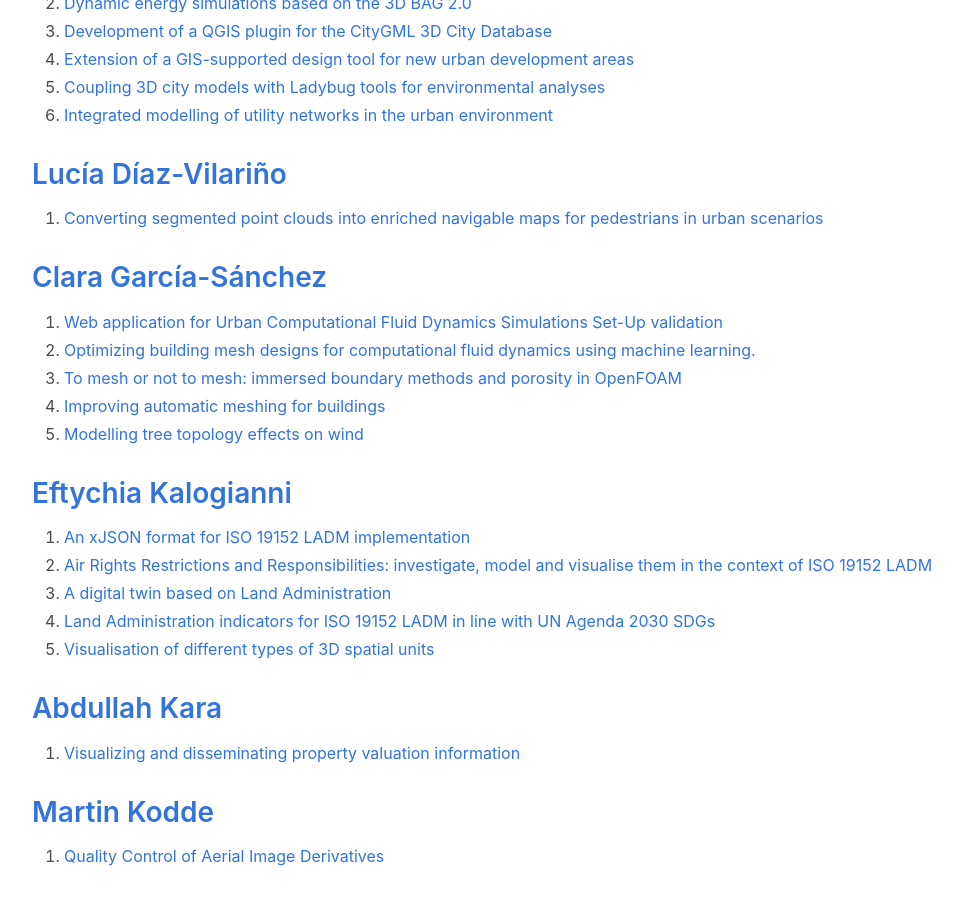
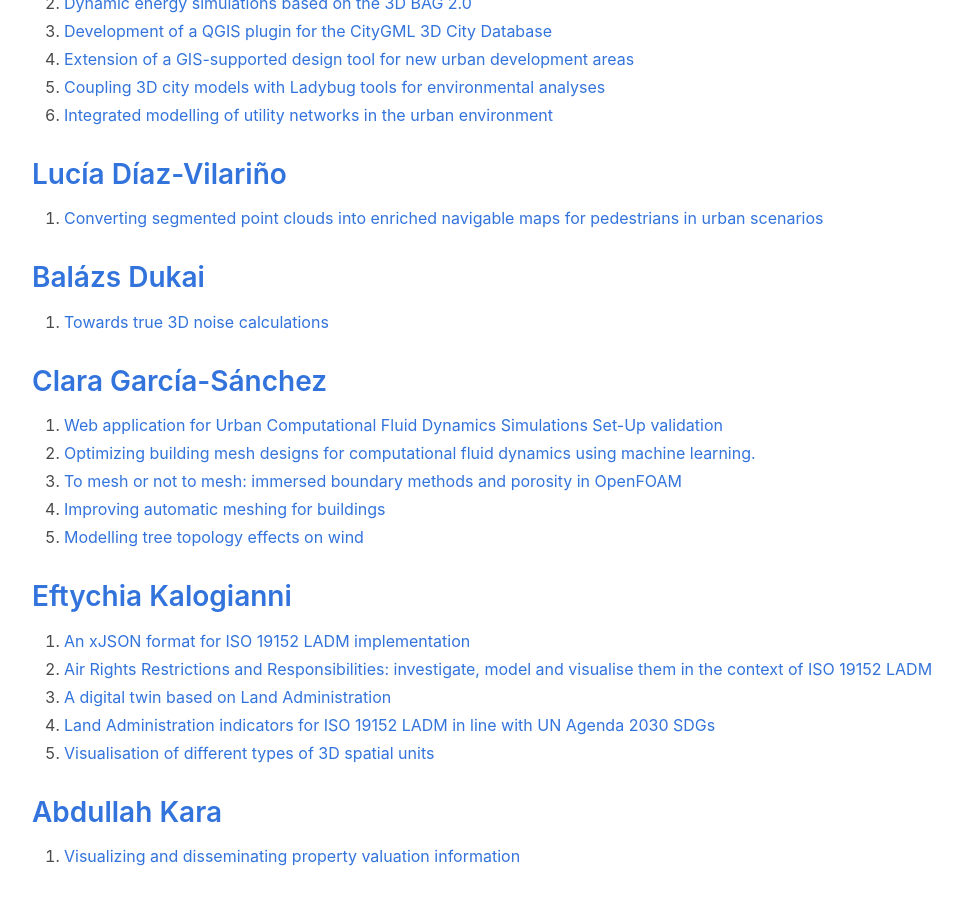
Before and after one commit to tudelft3d/geo2020, a Jekyll site: the page built from potentialtopics/index.md, in a window 1280 px wide and 900 px high, scrolled down 1422 px. Shown: the whole window, without its empty margins (32-994 px from the left). Built offline with Jekyll 4.4.1, drawn with Linux system fonts in a browser that asks for light colours; nearby versions of some CDN libraries.

Commit message:
Add msc topic

```diff
--- a/potentialtopics/index.md
+++ b/potentialtopics/index.md
@@ -50,6 +50,9 @@
 
 ## [Lucía Díaz-Vilariño](https://www.tudelft.nl/en/staff/l.diaz-vilarino/)
 1. [Converting segmented point clouds into enriched navigable maps for pedestrians in urban scenarios](https://wiki.tudelft.nl/bin/view/Organisation/OTB/GISt/MScThesisTopics#Converting_segmented_point_clouds_into_enriched_navigable_maps_for_pedestrians_in_urban_scenarios)
+
+## [Balázs Dukai](https://www.balazsdukai.me/)
+1. [Towards true 3D noise calculations](https://3d.bk.tudelft.nl/education/msctopics/#towards-true-3d-noise-calculations)
 
 ## [Clara García-Sánchez](https://3d.bk.tudelft.nl/gsclara/)
 1. [Web application for Urban Computational Fluid Dynamics Simulations Set-Up validation](https://3d.bk.tudelft.nl/education/msctopics/#web-application-for-urban-computational-fluid-dynamics-simulations-set-up-validation)
```
